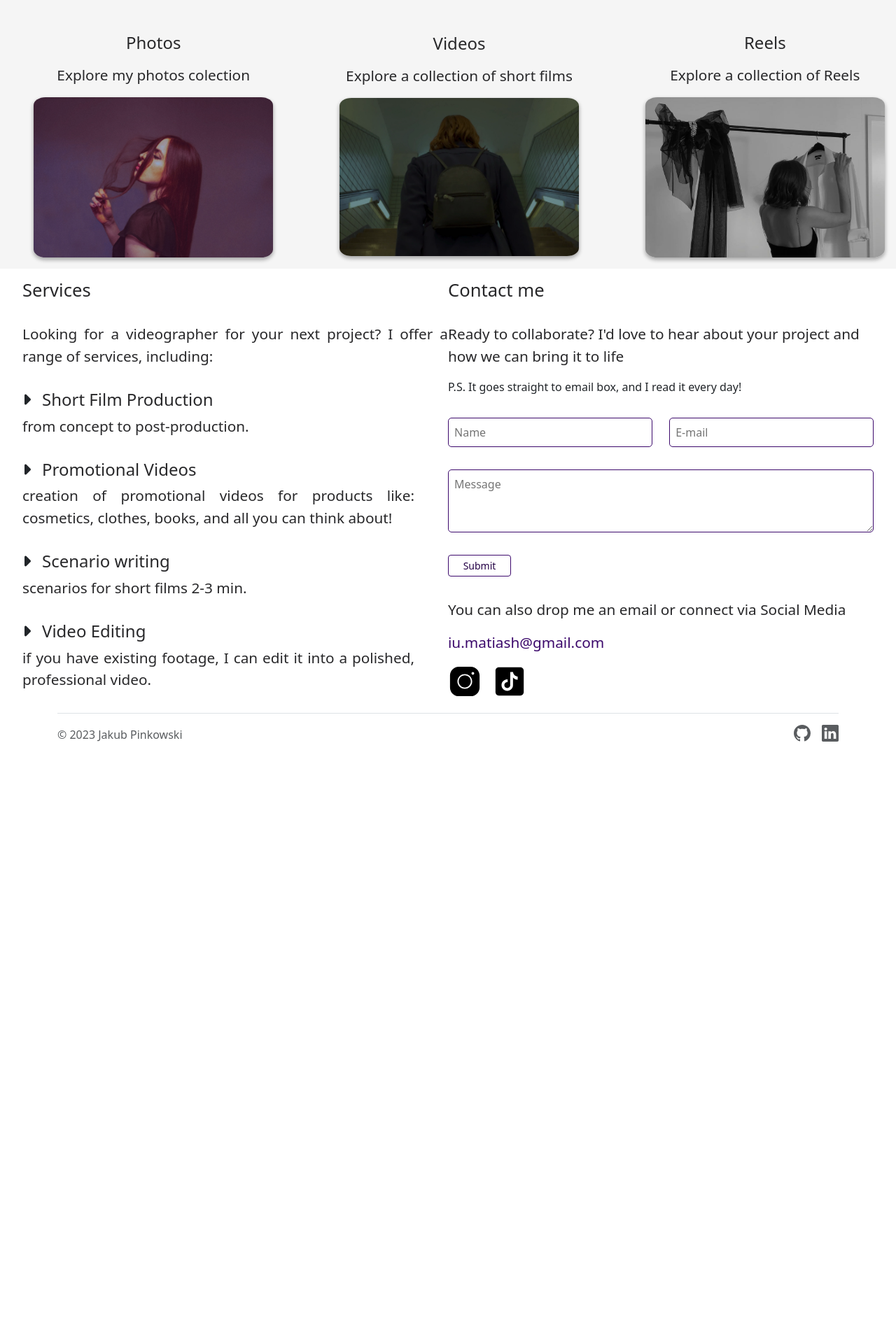
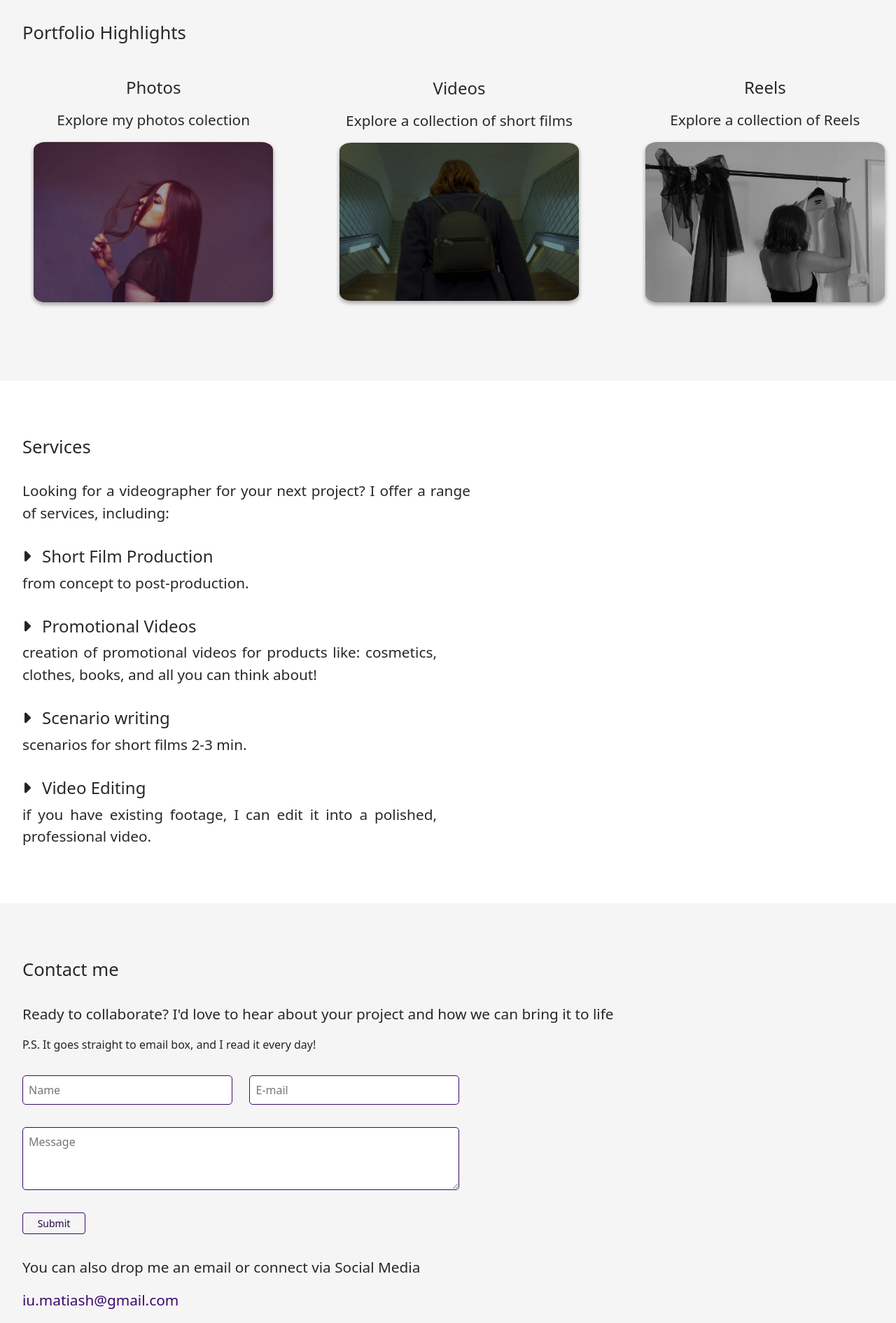
Before and after one commit to Jakub-Pinkowski/Jules-Art, a Vue app: page / in a window 1280 px wide. Shown: the part 881-2772 px from the top of the page at 70% size. Before the commit the page ends 1961 px from the top, so only its background shows below. Built offline with nearby package versions, Linux system fonts and the light colour scheme.

Commit message:
Separated services and contact form

```diff
--- a/src/components/ContactForm.vue
+++ b/src/components/ContactForm.vue
@@ -87,7 +87,7 @@ form {
     flex-direction: column;
 
     .input-container {
-        width: 100%;
+        width: 50%;
         display: flex;
         justify-content: space-between;
     }
@@ -97,7 +97,7 @@ form {
     }
 
     textarea {
-        width: 100%;
+        width: 50%;
     }
 
     input,
--- a/src/views/HomeView.vue
+++ b/src/views/HomeView.vue
@@ -35,8 +35,7 @@
                     </li>
                 </ul>
             </section>
-            <section class="contact_services main_section">
-                <section class="services">
+            <section class="services main_section">
                 <h3>Services</h3>
                 <p>
                     {{ services_description }}
@@ -51,7 +50,8 @@
                     </li>
                 </ul>
             </section>
-                <div class="contact">
+            <section class="contact main_section">
+                <div class="contact_container">
                     <h3>Contact me</h3>
                     <p>
                         Ready to collaborate? I'd love to hear about your project and how we can
@@ -174,7 +174,8 @@ const email = 'iu.matiash@gmail.com'
         .portfolio {
             background-color: var(--light-gray);
             margin: 0;
-            padding-top: 1rem;
+            padding-top: 5rem;
+            padding-bottom: 5rem;
 
             h3 {
                 margin-bottom: 2rem;
@@ -217,9 +218,9 @@ const email = 'iu.matiash@gmail.com'
             }
         }
 
-        .contact_services {
-            display: flex;
         .services {
+            margin-top: 5rem;
+            margin-bottom: 5rem;
             width: 50%;
             text-align: justify;
 
@@ -259,7 +260,14 @@ const email = 'iu.matiash@gmail.com'
         }
 
         .contact {
-                width: 50%;
+            background-color: var(--light-gray);
+            margin: 0;
+            padding-top: 5rem;
+            padding-bottom: 5rem;
+
+            .contact_container {
+                margin-bottom: 2rem;
+                margin-left: 2rem;
 
                 .forms_container {
                     justify-content: center;
```
Lines whose indentation alone changed are shown as unchanged.
